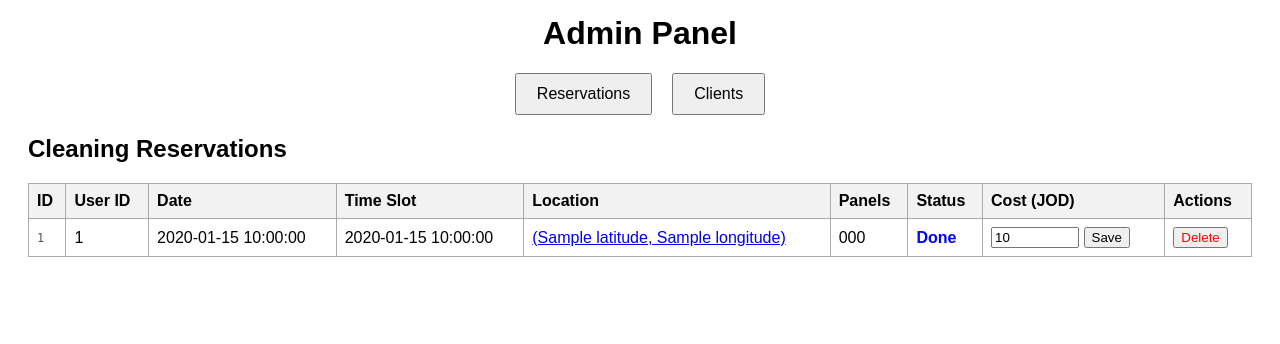
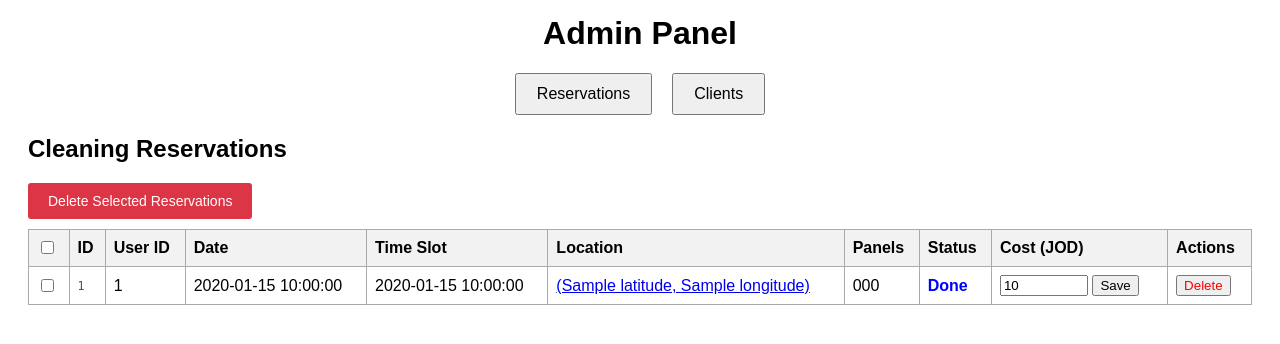
Before and after one commit to key1993/cleaning-reservation, a Flask app: page /admin in a window 1280 px wide. Shown: the part 157-501 px from the top of the page. Run offline with Flask 3, Linux system fonts and the light colour scheme; a database or web service that is not in the repository returns one stand-in record (values such as "Sample title").

Commit message:
Add bulk delete functionality for reservations with checkboxes and master delete button

```diff
--- a/routes.py
+++ b/routes.py
@@ -124,6 +124,42 @@ def delete_reservation(id):
 
     except Exception as e:
         return jsonify({"error": "Invalid reservation ID"}), 400
+
+@routes.route("/delete_reservations_bulk", methods=["POST"])
+def delete_reservations_bulk():
+    """Delete multiple reservations at once"""
+    try:
+        data = request.json
+        reservation_ids = data.get("reservation_ids", [])
+
+        if not reservation_ids:
+            return jsonify({"success": False, "error": "No reservations selected"}), 400
+
+        # Convert string IDs to ObjectId
+        object_ids = [ObjectId(reservation_id) for reservation_id in reservation_ids]
+
+        # Get reservations for WhatsApp messages
+        reservations_to_delete = list(reservations_collection.find({"_id": {"$in": object_ids}}))
+
+        # Delete all selected reservations
+        result = reservations_collection.delete_many({"_id": {"$in": object_ids}})
+
+        # Send WhatsApp notification for bulk deletion
+        if reservations_to_delete:
+            msg = (
+                f"❌ Bulk Reservation Deletion:\n"
+                f"🗑️ {result.deleted_count} reservation(s) deleted\n"
+                f"📋 Details: {len(reservations_to_delete)} reservation(s) removed"
+            )
+            send_whatsapp_message(msg)
+
+        return jsonify({
+            "success": True,
+            "message": f"Successfully deleted {result.deleted_count} reservation(s)"
+        }), 200
+
+    except Exception as e:
+        return jsonify({"success": False, "error": str(e)}), 500
 
 @routes.route('/update_cost', methods=['POST'])
 def update_cost():
--- a/templates/admin.html
+++ b/templates/admin.html
@@ -140,8 +140,17 @@
       <!-- Reservation Tab -->
       <div id="reservations" class="tab-content active">
         <h2>Cleaning Reservations</h2>
+        <div style="margin-bottom: 10px;">
+          <button onclick="deleteSelectedReservations()" style="background-color: #dc3545; color: white; padding: 10px 20px; border: none; border-radius: 3px; cursor: pointer; font-size: 14px;">
+            Delete Selected Reservations
+          </button>
+          <span id="selectedReservationsCount" style="margin-left: 10px; color: #666;"></span>
+        </div>
         <table>
                                  <tr>
+         <th>
+              <input type="checkbox" id="selectAllReservations" onchange="toggleSelectAllReservations(this)">
+            </th>
          <th>ID</th>
          <th>User ID</th>
          <th>Date</th>
@@ -154,6 +163,9 @@
        </tr>
                 {% for r in reservations %}
              <tr>
+         <td>
+              <input type="checkbox" class="reservation-checkbox" value="{{ r._id }}" onchange="updateSelectedReservationsCount()">
+            </td>
          <td class="id-cell">{{ r._id }}</td>
          <td>{{ r.user_id }}</td>
          <td>{{ r.date }}</td>
@@ -432,6 +444,74 @@
           });
         }
 
+        // Bulk reservation deletion functions
+        function toggleSelectAllReservations(selectAllCheckbox) {
+          const checkboxes = document.querySelectorAll('.reservation-checkbox');
+          checkboxes.forEach(checkbox => {
+            checkbox.checked = selectAllCheckbox.checked;
+          });
+          updateSelectedReservationsCount();
+        }
+
+        function updateSelectedReservationsCount() {
+          const checkedBoxes = document.querySelectorAll('.reservation-checkbox:checked');
+          const count = checkedBoxes.length;
+          const countSpan = document.getElementById('selectedReservationsCount');
+
+          if (count > 0) {
+            countSpan.textContent = `${count} reservation(s) selected`;
+            countSpan.style.color = '#dc3545';
+            countSpan.style.fontWeight = 'bold';
+          } else {
+            countSpan.textContent = '';
+          }
+
+          // Update select all checkbox state
+          const allCheckboxes = document.querySelectorAll('.reservation-checkbox');
+          const selectAllCheckbox = document.getElementById('selectAllReservations');
+          if (allCheckboxes.length > 0) {
+            selectAllCheckbox.checked = checkedBoxes.length === allCheckboxes.length;
+          }
+        }
+
+        function deleteSelectedReservations() {
+          const checkedBoxes = document.querySelectorAll('.reservation-checkbox:checked');
+
+          if (checkedBoxes.length === 0) {
+            alert('Please select at least one reservation to delete.');
+            return;
+          }
+
+          const reservationIds = Array.from(checkedBoxes).map(cb => cb.value);
+          const count = reservationIds.length;
+
+          if (!confirm(`Are you sure you want to delete ${count} selected reservation(s)? This action cannot be undone.`)) {
+            return;
+          }
+
+          // Send bulk delete request
+          fetch('/delete_reservations_bulk', {
+            method: 'POST',
+            headers: {
+              'Content-Type': 'application/json',
+            },
+            body: JSON.stringify({ reservation_ids: reservationIds })
+          })
+          .then(response => response.json())
+          .then(data => {
+            if (data.success) {
+              alert(data.message);
+              location.reload();
+            } else {
+              alert('Error: ' + data.error);
+            }
+          })
+          .catch(error => {
+            console.error('Error:', error);
+            alert('Error deleting reservations');
+          });
+        }
+
       </script>
     </body>
     </html>
```
